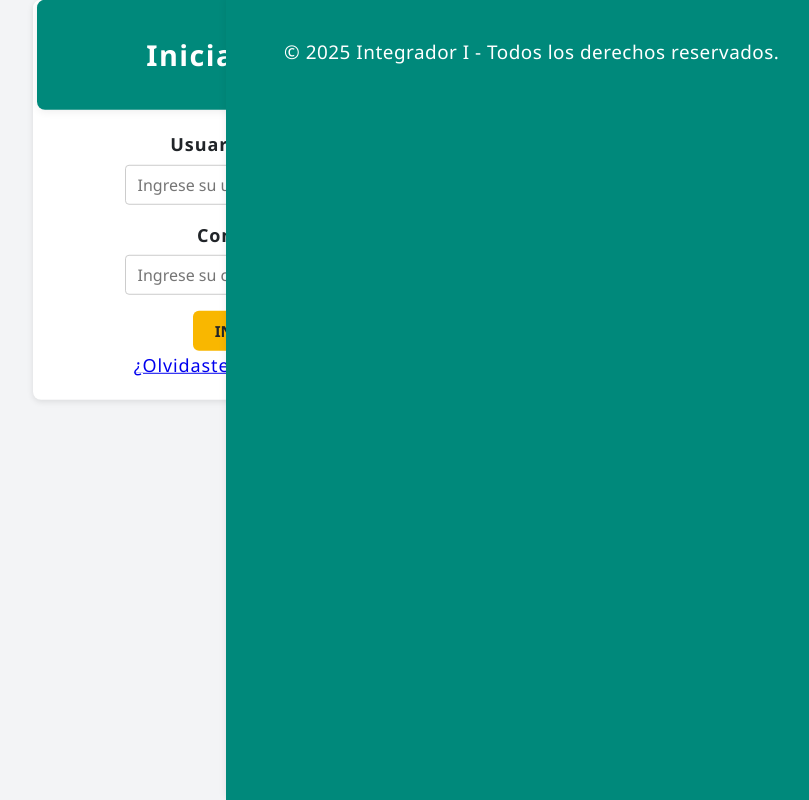
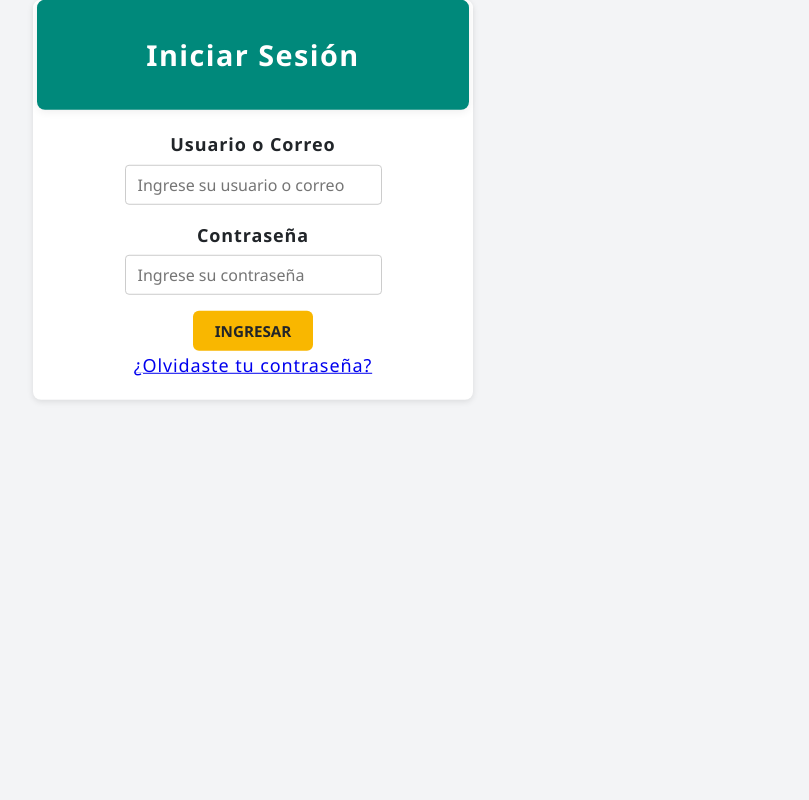
Before and after one commit to Derek-GB/IntegradorReact, a React (Vite) app: page / in a window 1280 px wide. Shown: the whole page, without its empty margins (442-1251 px from the left). Built offline with nearby package versions, Linux system fonts and the light colour scheme.

Commit message:
Modificaciones

```diff
--- a/package.json
+++ b/package.json
@@ -14,7 +14,8 @@
     "axios": "^1.10.0",
     "react": "^19.1.0",
     "react-dom": "^19.1.0",
-    "react-router-dom": "^7.6.3"
+    "react-router-dom": "^7.6.3",
+    "signature_pad": "^5.0.10"
   },
   "devDependencies": {
     "@eslint/js": "^9.29.0",
--- a/src/App.jsx
+++ b/src/App.jsx
@@ -57,9 +57,6 @@ const App = () => {
 <Route path="/restablecerContrasena" element={<RestablecerContrasena />} />
           </Routes>
         </div>
-        <footer>
-          <p>© 2025 Integrador I - Todos los derechos reservados.</p>
-        </footer>
       </div>
     </>
   );
```
Also changed, not shown: 1 other file (tests, documents, lock files or other folders).
